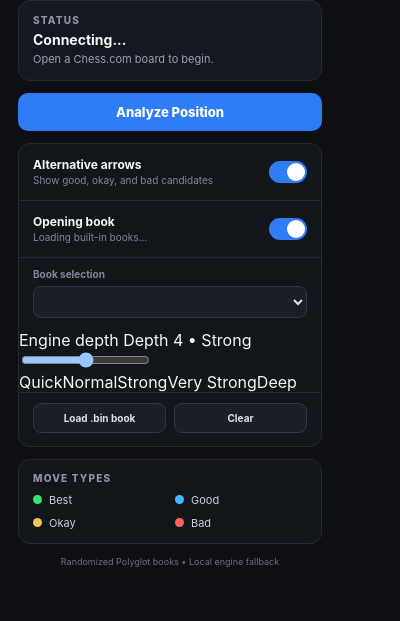
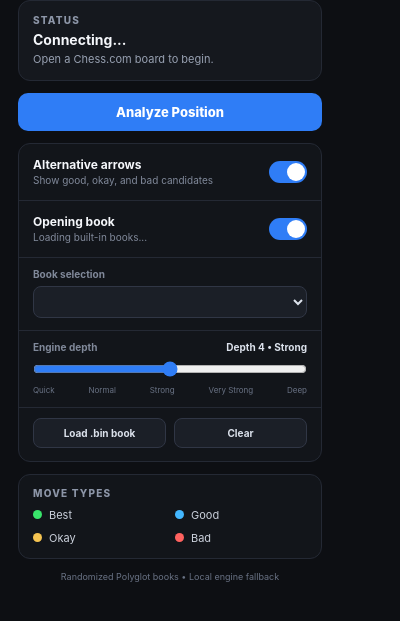
Before and after one commit to vhxLUA-max/mybots, a browser extension: page popup.html in a window 400 px wide. Shown: the part 71-692 px from the top of the page. Drawn offline with Linux system fonts and the light colour scheme.

Commit message:
Style engine depth slider

```diff
--- a/popup.css
+++ b/popup.css
@@ -276,3 +276,43 @@ body {
 .cmh-book-mode select:focus {
   border-color: #2f7df6;
 }
+
+.cmh-depth {
+  padding: 10px 14px 12px;
+  border-top: 1px solid #242934;
+}
+
+.cmh-depth-header {
+  display: flex;
+  align-items: center;
+  justify-content: space-between;
+  gap: 10px;
+  margin-bottom: 8px;
+}
+
+.cmh-depth-label {
+  color: #80899a;
+  font-size: 10px;
+  font-weight: 700;
+}
+
+.cmh-depth-value {
+  color: #dce2ec;
+  font-size: 10px;
+  font-weight: 700;
+}
+
+.cmh-depth input {
+  width: 100%;
+  margin: 0;
+  accent-color: #2f7df6;
+  cursor: pointer;
+}
+
+.cmh-depth-scale {
+  display: flex;
+  justify-content: space-between;
+  margin-top: 4px;
+  color: #697284;
+  font-size: 8px;
+}
```
